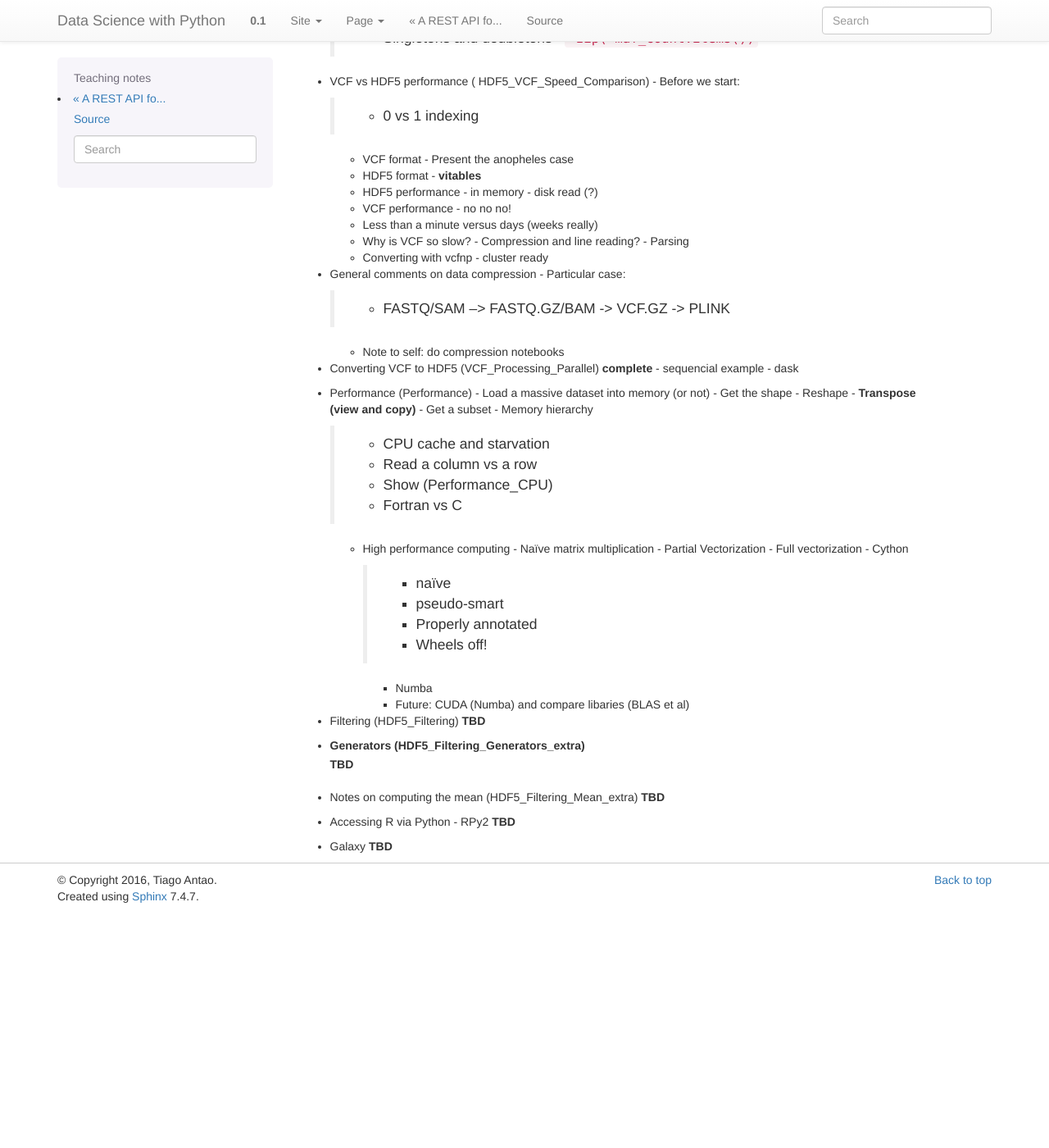
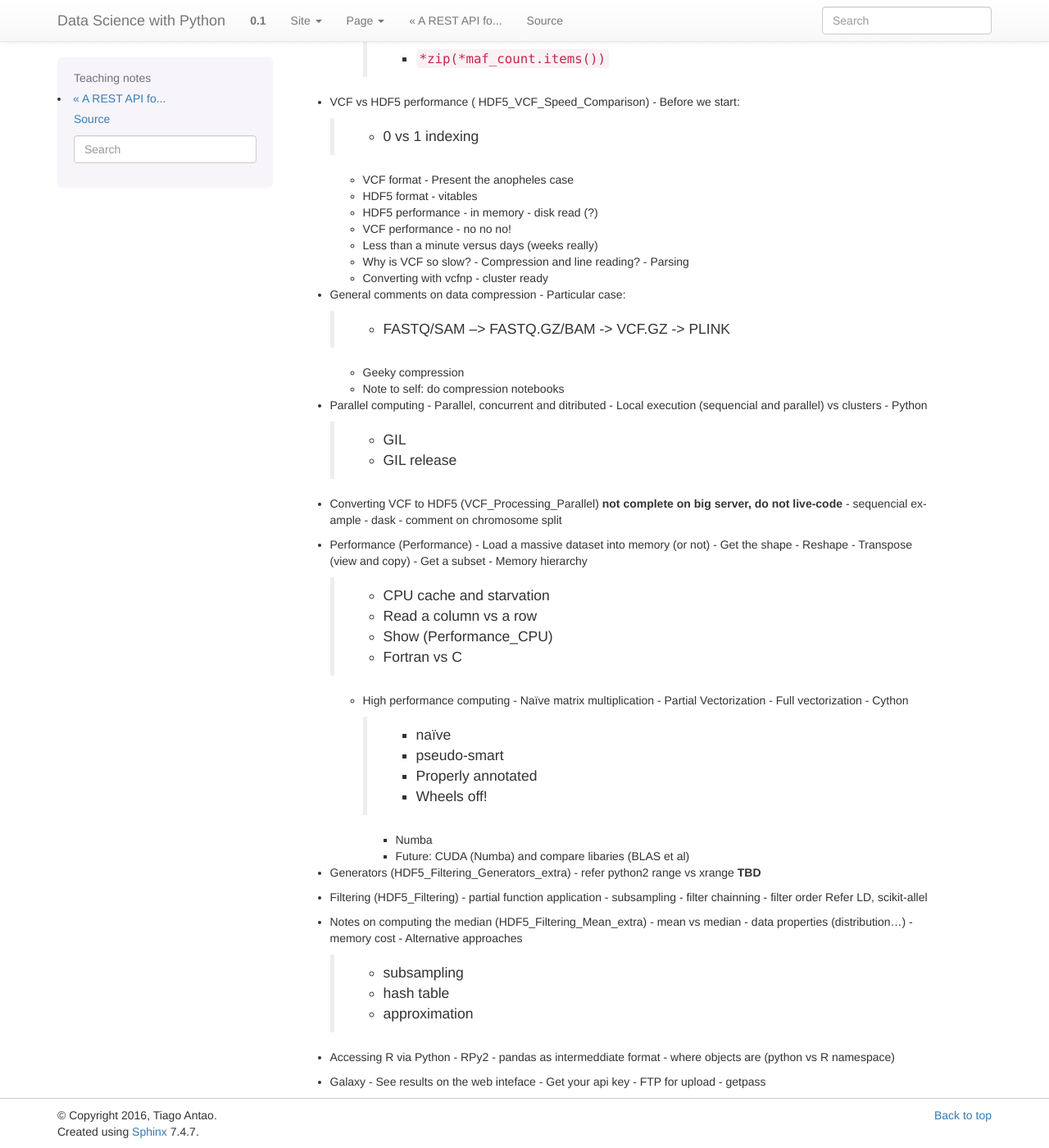
Before and after one commit to tiagoantao/data-science-teaching, a Sphinx documentation site: the page built from docs/teaching.rst, in a window 1280 px wide and 1400 px high, scrolled down 841 px. Shown: the whole window at 82% size. Built offline with Sphinx 7.4.7, drawn with Linux system fonts in a browser that asks for light colours; pages that are not in the unit, such as notebooks, are missing from menus; before the commit the page ends 1954 px from its top, so only the background shows below that; some of the changed text lies outside the part shown.

Commit message:
teaching notes

```diff
--- a/docs/teaching.rst
+++ b/docs/teaching.rst
@@ -57,7 +60,7 @@ go across the course. As used in a pratical session.
   - VCF format
     - Present the anopheles case
   - HDF5 format
-    - **vitables**
+    - vitables
   - HDF5 performance
     - in memory
     - disk read (?)
@@ -73,18 +76,28 @@ go across the course. As used in a pratical session.
 - General comments on data compression
   - Particular case:
     - FASTQ/SAM --> FASTQ.GZ/BAM -> VCF.GZ -> PLINK
+  - Geeky compression
   - Note to self: do compression notebooks
 
+- Parallel computing
+  - Parallel, concurrent and ditributed
+  - Local execution (sequencial and parallel) vs clusters
+  - Python
+    - GIL
+    - GIL release
+
 - Converting VCF to HDF5 (VCF_Processing_Parallel)
-  **complete**
+  **not complete**
+  **on big server, do not live-code**
   - sequencial example
   - dask
+  - comment on chromosome split
 
 - Performance (Performance)
   - Load a massive dataset into memory (or not)
   - Get the shape
   - Reshape
-  - **Transpose (view and copy)**
+  - Transpose (view and copy)
   - Get a subset
   - Memory hierarchy
     - CPU cache and starvation
@@ -103,19 +116,34 @@ go across the course. As used in a pratical session.
     - Numba
     - Future: CUDA (Numba) and compare libaries (BLAS et al)
 
-- Filtering (HDF5_Filtering)
+- Generators (HDF5_Filtering_Generators_extra)
+  - refer python2 range vs xrange
   **TBD**
 
-- Generators (HDF5_Filtering_Generators_extra)
-    **TBD**
+- Filtering (HDF5_Filtering)
+  - partial function application
+  - subsampling
+  - filter chainning
+  - filter order
+  Refer LD, scikit-allel
 
 
-- Notes on computing the mean (HDF5_Filtering_Mean_extra)
-  **TBD**
+- Notes on computing the median (HDF5_Filtering_Mean_extra)
+  - mean vs median
+  - data properties (distribution...)
+  - memory cost
+  - Alternative approaches
+    - subsampling
+    - hash table
+    - approximation
 
 - Accessing R via Python
   - RPy2
-  **TBD**
+  - pandas as intermeddiate format
+  - where objects are (python vs R namespace)
 
 - Galaxy
-  **TBD**
+  - See results on the web inteface
+  - Get your api key
+  - FTP for upload
+  - getpass
```
Also changed, not shown: other parts of docs/teaching.rst (+3 -0 lines), 1 other file.
